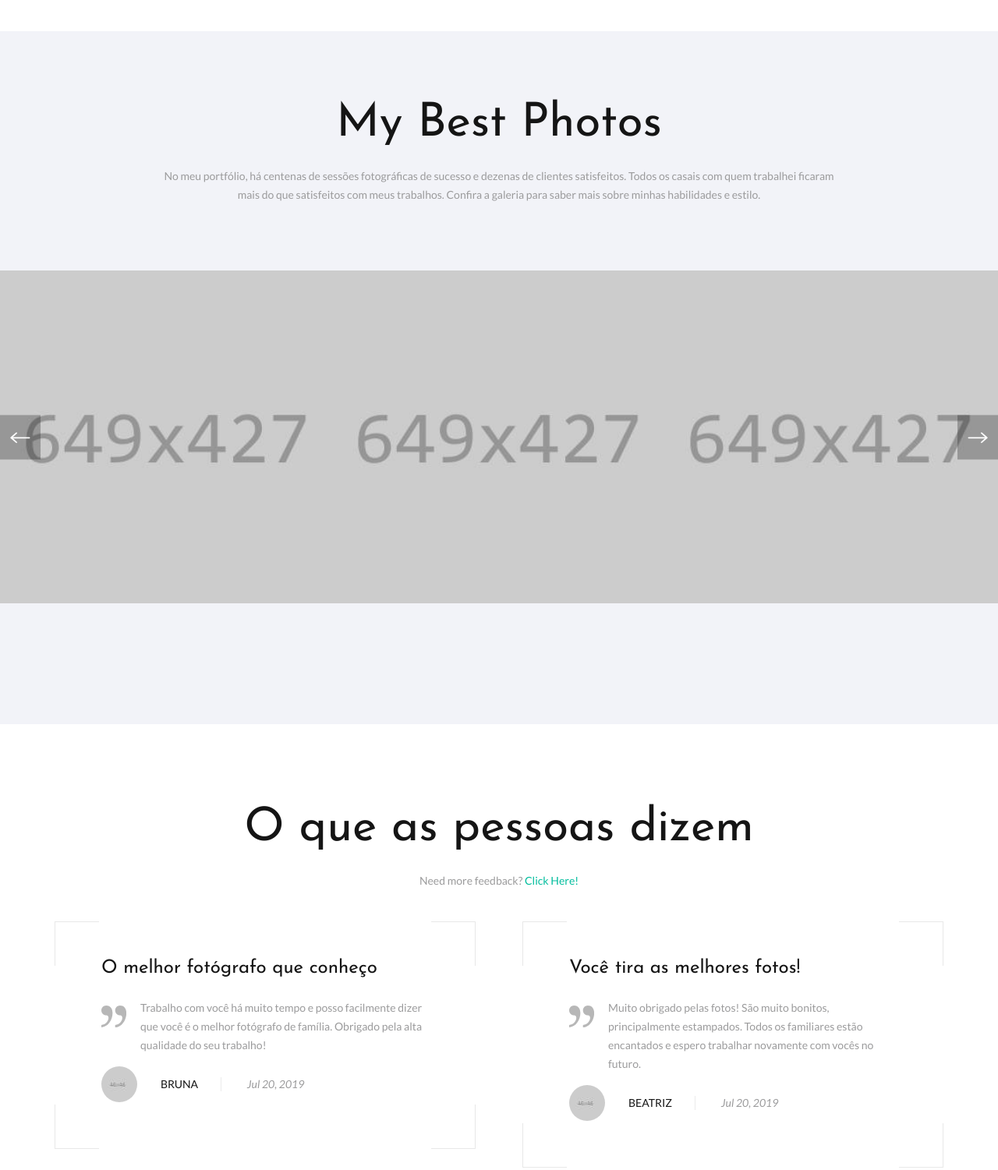
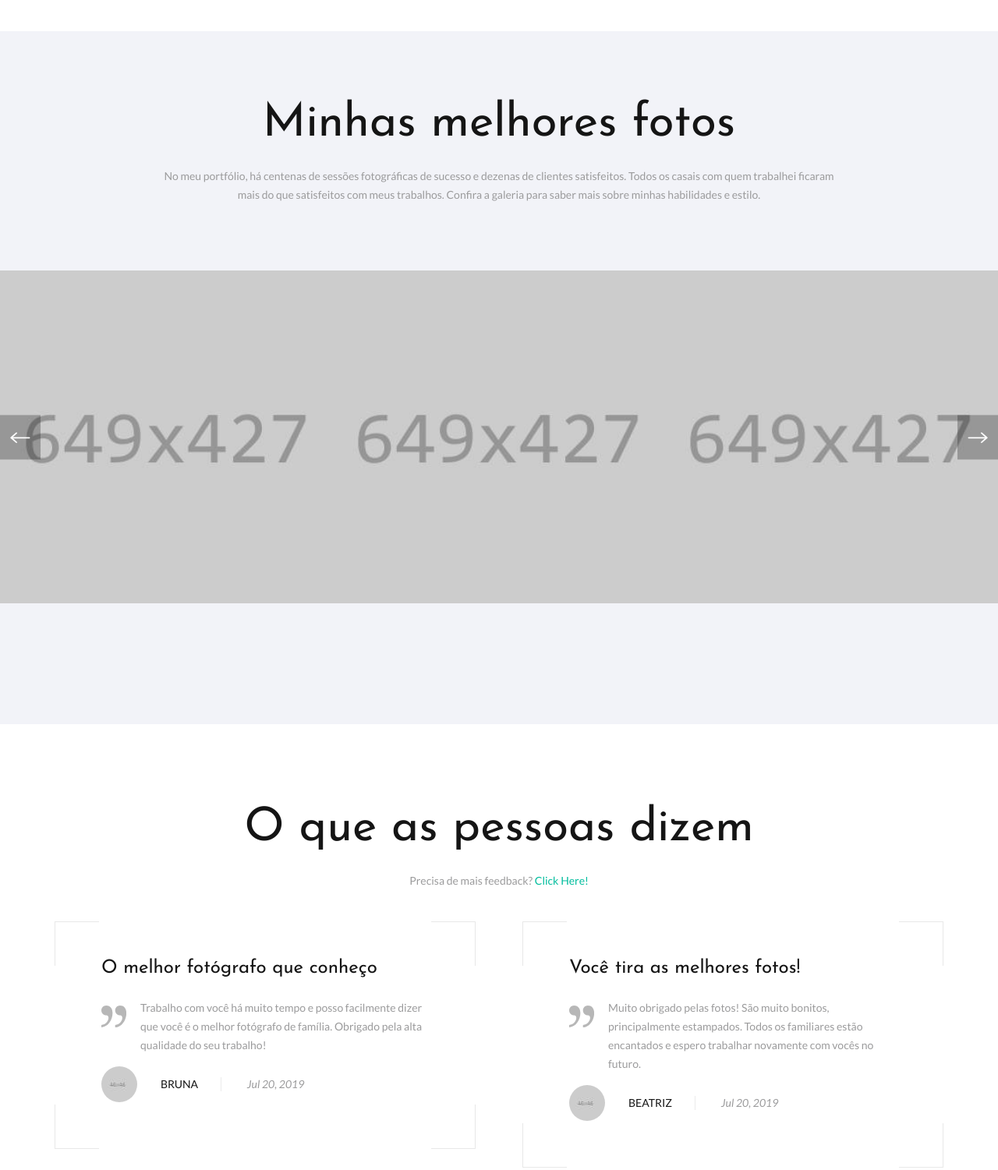
Before and after one commit to cezardecampos/site, a plain HTML site: page about-me.html in a window 1280 px wide. Shown: the part 1320-2821 px from the top of the page at 78% size. Drawn offline with Linux system fonts and the light colour scheme.

Commit message:
Update about-me.html

```diff
--- a/about-me.html
+++ b/about-me.html
@@ -2,7 +2,7 @@
 <html class="wide wow-animation" lang="en">
   <head>
     <!-- Site Title-->
-    <title>About Me</title>
+    <title>Sobre mim</title>
     <meta name="format-detection" content="telephone=no">
     <meta name="viewport" content="width=device-width, height=device-height, initial-scale=1.0">
     <meta http-equiv="X-UA-Compatible" content="IE=edge">
@@ -129,7 +129,7 @@
         <div class="shell">
           <div class="range range-50 range-sm-center">
             <div class="cell-md-10 cell-lg-9">
-              <h1>My Best Photos</h1>
+              <h1>Minhas melhores fotos</h1>
               <p>No meu portfólio, há centenas de sessões fotográficas de sucesso e dezenas de clientes satisfeitos. Todos os casais com quem trabalhei ficaram mais do que satisfeitos com meus trabalhos. Confira a galeria para saber mais sobre minhas habilidades e estilo.</p>
             </div>
           </div>
@@ -171,7 +171,7 @@
       <section class="section section-md bg-white text-center">
         <div class="shell">
           <h1>O que as pessoas dizem</h1>
-          <p><span>Need more feedback? </span><a href="#">Click Here!</a></p>
+          <p><span>Precisa de mais feedback? </span><a href="#">Click Here!</a></p>
           <div class="range range-50 range-sm-center">
             <div class="cell-sm-9 cell-md-6">
                     <!-- Quote boxed-->
@@ -293,7 +293,7 @@
                           <label class="form-label" for="subscribe-form-footer-email">Your E-mail...</label>
                         </div>
                         <div class="form-button">
-                          <button class="button button-link" type="submit">Subscribe</button>
+                          <button class="button button-link" type="submit">Inscreva-se</button>
                         </div>
                       </div>
                     </form>
```
